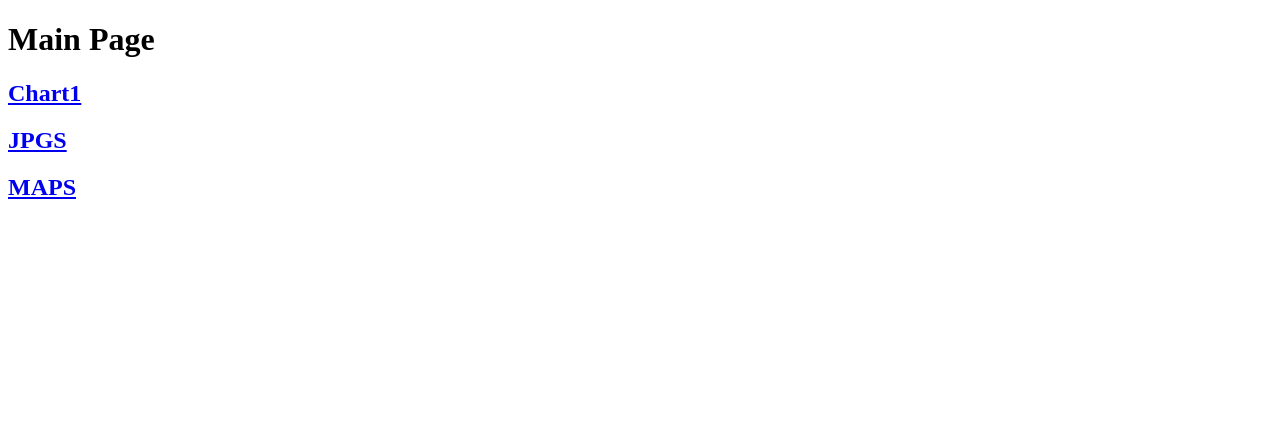
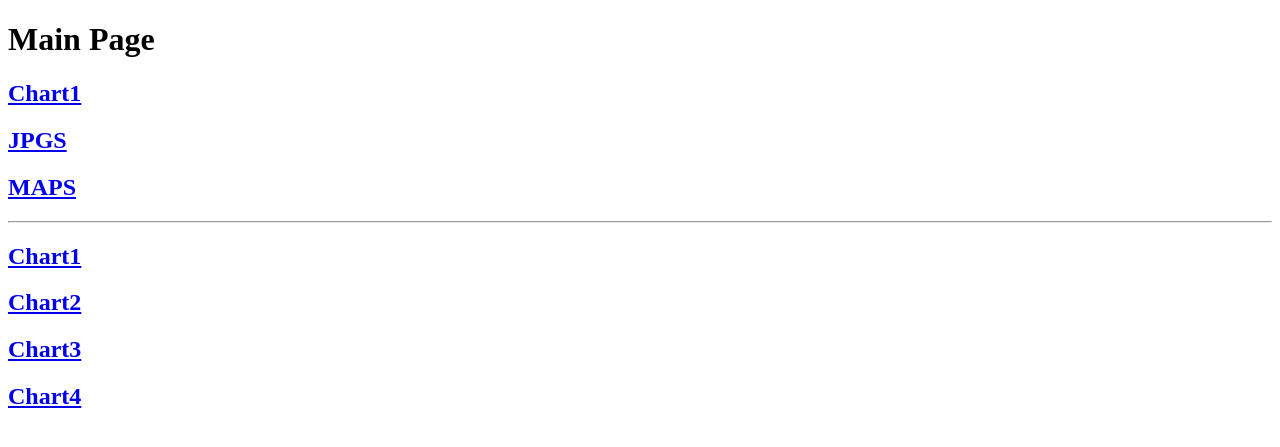
Before and after one commit to jaywoong/learn_pandas, a Django app: page / in a window 1280 px wide. Shown: the top 447 px of the page. Run offline with Django 3.2, Linux system fonts and the light colour scheme; parts of the project's set-up code (start-up, migrations or seed data) failed here and were passed over.

Commit message:
chart1~4

```diff
--- a/p1/p1/urls.py
+++ b/p1/p1/urls.py
@@ -26,4 +26,8 @@ urlpatterns = [
     path('iots', views.iots, name='iots'),
     path('jpgs', views.jpgs, name='jpgs'),
     path('maps', views.maps, name='maps'),
+    path('chart1', views.chart1, name='chart1'),
+    path('chart2', views.chart2, name='chart2'),
+    path('chart3', views.chart3, name='chart3'),
+    path('chart4', views.chart4, name='chart4'),
 ]
--- a/p1/p1/views.py
+++ b/p1/p1/views.py
@@ -30,3 +30,12 @@ def jpgs(request):
 def maps(request):
     P109().mat07();
     return render(request, 'seoul_map.html');
+
+def chart1(request):
+    return render(request, 'chart1.html');
+def chart2(request):
+    return render(request, 'chart2.html');
+def chart3(request):
+    return render(request, 'chart3.html');
+def chart4(request):
+    return render(request, 'chart4.html');
--- a/p1/templates/home.html
+++ b/p1/templates/home.html
@@ -9,5 +9,11 @@
     <h2><a href="{% url 'c1' %}">Chart1</a></h2>
     <h2><a href="{% url 'jpgs' %}">JPGS</a></h2>
     <h2><a href="{% url 'maps' %}">MAPS</a></h2>
+    <hr>
+    <h2><a href="{% url 'chart1' %}">Chart1</a></h2>
+    <h2><a href="{% url 'chart2' %}">Chart2</a></h2>
+    <h2><a href="{% url 'chart3' %}">Chart3</a></h2>
+    <h2><a href="{% url 'chart4' %}">Chart4</a></h2>
+
 </body>
 </html>
```
Also changed, not shown: p1/templates/chart1.html (added, +15 -0 lines), p1/templates/chart2.html (added, +14 -0 lines), p1/templates/chart3.html (added, +13 -0 lines), p1/templates/chart4.html (added, +14 -0 lines).
